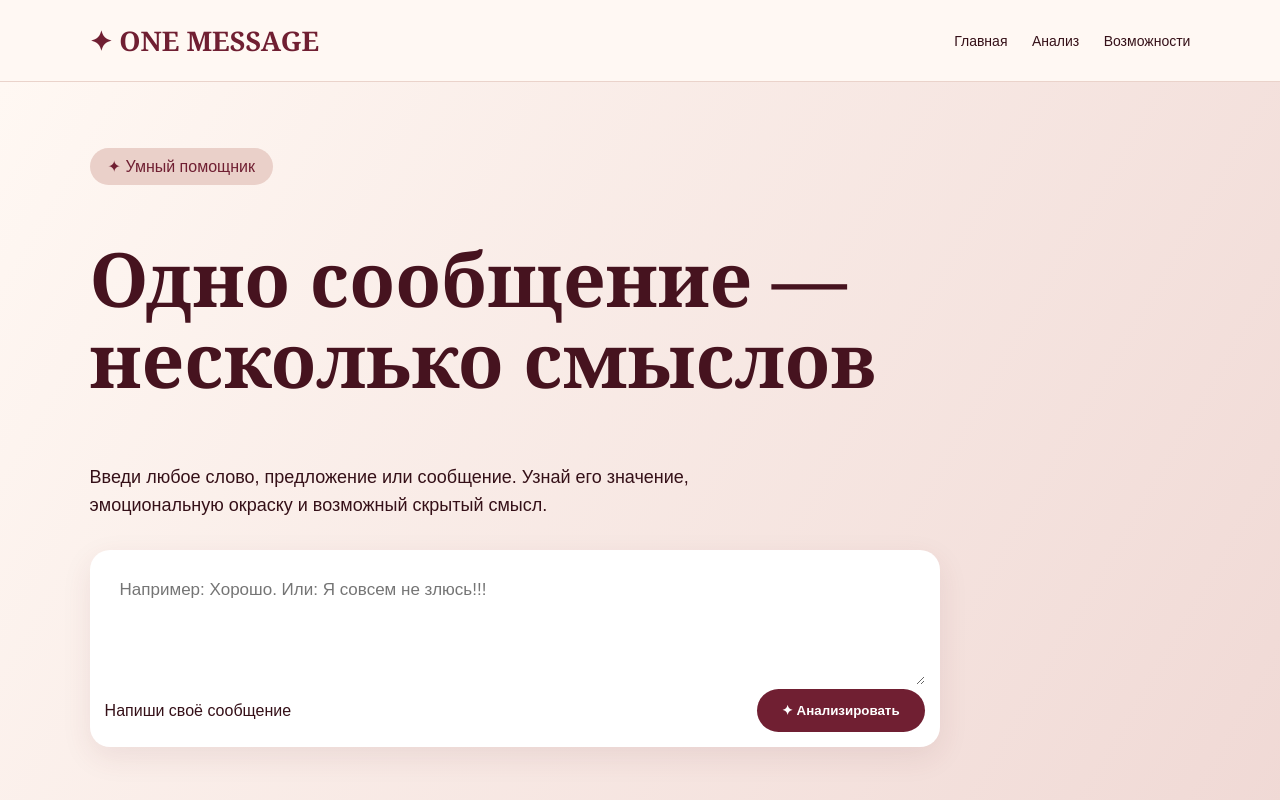
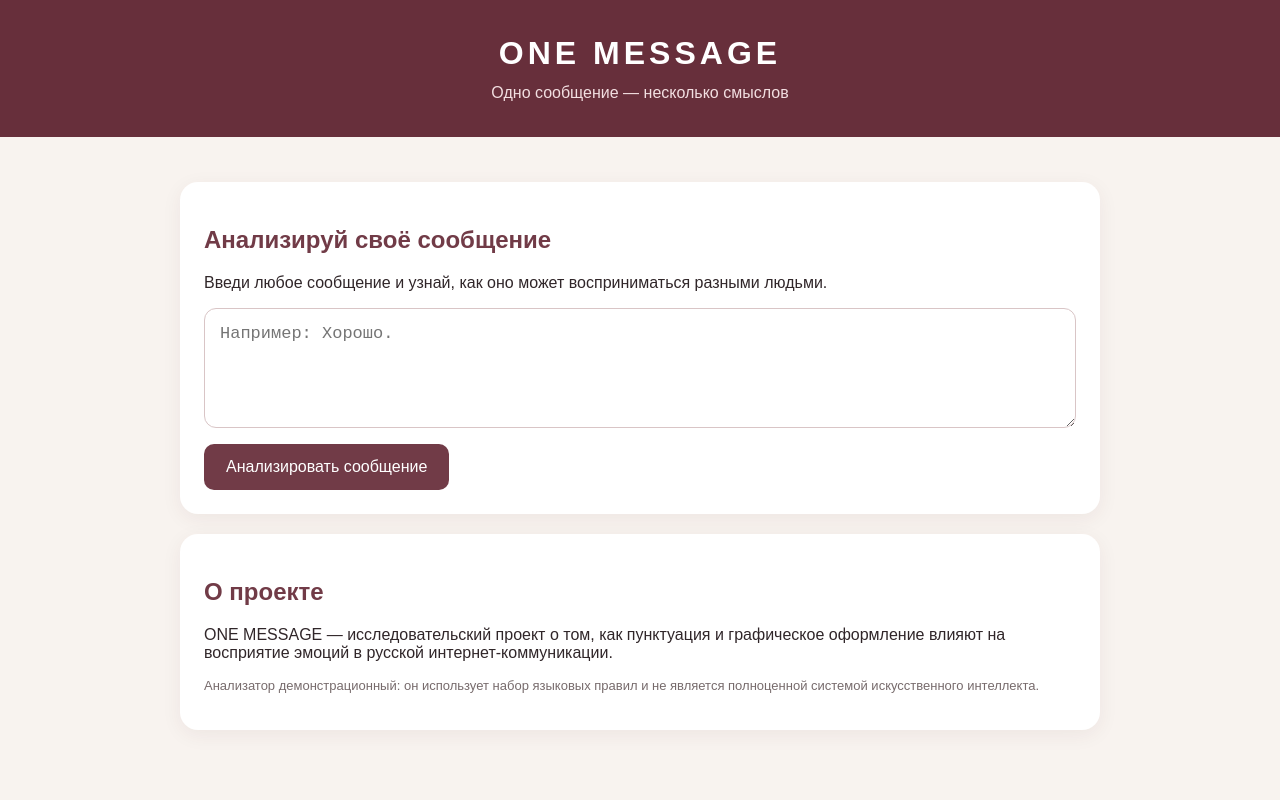
Before and after one commit to aliakaldybek702-crypto/one-message-ai, a plain HTML site: page index.html in a window 1280 px wide. Shown: the top 800 px of the page. Drawn offline with Linux system fonts and the light colour scheme.

Commit message:
Update index.html

```diff
--- a/index.html
+++ b/index.html
@@ -3,117 +3,194 @@
 <head>
 <meta charset="UTF-8">
 <meta name="viewport" content="width=device-width, initial-scale=1.0">
-<title>ONE MESSAGE AI</title>
+<title>ONE MESSAGE — Анализ сообщений</title>
 <style>
 *{box-sizing:border-box}
-body{margin:0;background:#fff8f3;color:#351018;font-family:Arial,sans-serif}
-header{padding:22px 7%;display:flex;justify-content:space-between;align-items:center;border-bottom:1px solid #ead3cb}
-.logo{font: bold 27px Georgia;color:#701f32}
-nav a{margin-left:20px;text-decoration:none;color:#351018;font-size:14px}
-.hero{padding:75px 7%;background:linear-gradient(120deg,#fff8f3,#f0d9d5)}
-.tag{background:#ead0c9;color:#701f32;padding:10px 18px;border-radius:30px}
-h1{font: bold clamp(40px,7vw,75px) Georgia;max-width:850px;line-height:1.08;color:#46131f}
-.hero p{font-size:18px;line-height:1.6;max-width:650px}
-.analyzer{max-width:850px;background:white;border-radius:20px;padding:15px;margin-top:30px;box-shadow:0 10px 30px #67263a18}
-textarea{width:100%;height:120px;border:0;outline:0;padding:15px;font:17px Arial;resize:vertical}
-button{background:#701f32;color:white;border:0;border-radius:30px;padding:14px 25px;font-weight:bold;cursor:pointer}
-button:hover{background:#4c1423}
-.actions{display:flex;justify-content:space-between;align-items:center;gap:10px;flex-wrap:wrap}
-#result{display:none;background:white;padding:25px;border-radius:20px;margin-top:25px;max-width:850px;line-height:1.7}
-#result h2{color:#701f32}
-.features{padding:55px 7%}
-.features h2{text-align:center;font: bold 36px Georgia;color:#701f32}
-.cards{display:grid;grid-template-columns:repeat(auto-fit,minmax(220px,1fr));gap:18px;margin-top:30px}
-.card{background:white;border:1px solid #efdfd9;border-radius:20px;padding:25px}
-.card h3{color:#701f32}
-.card p{color:#856b68;line-height:1.5}
-.about{text-align:center;background:#f1ded8;padding:45px 20px}
-.about h2{font:32px Georgia;color:#701f32}
-footer{text-align:center;padding:25px;color:#856b68}
-@media(max-width:600px){header{flex-wrap:wrap;gap:15px}nav a{margin-left:0;margin-right:12px}.hero{padding:50px 6%}}
+body{
+ margin:0;
+ font-family:Arial,sans-serif;
+ background:#f8f3ef;
+ color:#302629;
+}
+header{
+ background:#672f3b;
+ color:white;
+ text-align:center;
+ padding:35px 15px;
+}
+header h1{letter-spacing:4px;margin:0 0 12px}
+header p{margin:0;color:#f2dfe1}
+main{max-width:950px;margin:30px auto;padding:15px}
+.card{
+ background:white;
+ border-radius:18px;
+ padding:24px;
+ margin-bottom:20px;
+ box-shadow:0 5px 20px #4b273010;
+}
+h2{color:#713b47}
+textarea{
+ width:100%;
+ min-height:120px;
+ border:1px solid #d9c5c6;
+ border-radius:12px;
+ padding:15px;
+ font-size:17px;
+ resize:vertical;
+}
+button{
+ background:#713b47;
+ color:white;
+ border:0;
+ border-radius:10px;
+ padding:14px 22px;
+ font-size:16px;
+ cursor:pointer;
+ margin-top:12px;
+}
+button:hover{background:#512631}
+.grid{
+ display:grid;
+ grid-template-columns:repeat(auto-fit,minmax(230px,1fr));
+ gap:15px;
+}
+.result{
+ background:#faf5f2;
+ border-radius:13px;
+ padding:17px;
+ line-height:1.6;
+}
+.teen{border-top:5px solid #b56b79}
+.adult{border-top:5px solid #71849c}
+.small{font-size:13px;color:#776b6c}
+.hidden{display:none}
 </style>
 </head>
 <body>
+
 <header>
-<div class="logo">✦ ONE MESSAGE</div>
-<nav>
-<a href="#home">Главная</a>
-<a href="#analysis">Анализ</a>
-<a href="#features">Возможности</a>
-</nav>
+<h1>ONE MESSAGE</h1>
+<p>Одно сообщение — несколько смыслов</p>
 </header>
 
-<section class="hero" id="home">
-<span class="tag">✦ Умный помощник</span>
-<h1>Одно сообщение — несколько смыслов</h1>
-<p>Введи любое слово, предложение или сообщение. Узнай его значение, эмоциональную окраску и возможный скрытый смысл.</p>
+<main>
+<section class="card">
+<h2>Анализируй своё сообщение</h2>
+<p>Введи любое сообщение и узнай, как оно может восприниматься разными людьми.</p>
+<textarea id="message" placeholder="Например: Хорошо."></textarea>
+<br>
+<button onclick="analyze()">Анализировать сообщение</button>
+</section>
 
-<div class="analyzer" id="analysis">
-<textarea id="message" placeholder="Например: Хорошо. Или: Я совсем не злюсь!!!"></textarea>
-<div class="actions">
-<span>Напиши своё сообщение</span>
-<button onclick="analyze()">✦ Анализировать</button>
+<section id="results" class="hidden">
+<div class="card">
+<h2>1. Общий анализ сообщения</h2>
+<div class="result" id="general"></div>
+</div>
+
+<div class="card">
+<h2>2. Восприятие разных поколений</h2>
+<div class="grid">
+<div class="result teen">
+<h3>Подростки</h3>
+<div id="teen"></div>
+</div>
+<div class="result adult">
+<h3>Взрослые</h3>
+<div id="adult"></div>
 </div>
 </div>
-<div id="result" aria-live="polite"></div>
-</section>
+<p class="small">Это возможные варианты восприятия, а не мнение всех подростков или взрослых. Реакция зависит от контекста и личного опыта.</p>
+</div>
 
-<section class="features" id="features">
-<h2>Возможности помощника</h2>
-<div class="cards">
-<div class="card"><h3>📖 Значение слов</h3><p>Объяснение слов, выражений и примеров употребления.</p></div>
-<div class="card"><h3>♡ Анализ эмоций</h3><p>Возможная эмоциональная окраска сообщения.</p></div>
-<div class="card"><h3>⁉ Пунктуация</h3><p>Как точки, многоточия и знаки меняют восприятие.</p></div>
-<div class="card"><h3>✎ Оформление</h3><p>Анализ заглавных букв, повторов и эмодзи.</p></div>
-<div class="card"><h3>⇄ Сравнение</h3><p>Сравнение разных вариантов одного сообщения.</p></div>
-<div class="card"><h3>☼ Контекст</h3><p>Как ситуация общения влияет на смысл.</p></div>
+<div class="card">
+<h2>3. Сравнение</h2>
+<div class="result" id="comparison"></div>
 </div>
 </section>
 
-<section class="about">
-<h2>Больше, чем просто слова</h2>
-<p>Исследуем, как цифровое общение передаёт эмоции и смыслы.</p>
+<section class="card">
+<h2>О проекте</h2>
+<p>ONE MESSAGE — исследовательский проект о том, как пунктуация и графическое оформление влияют на восприятие эмоций в русской интернет-коммуникации.</p>
+<p class="small">Анализатор демонстрационный: он использует набор языковых правил и не является полноценной системой искусственного интеллекта.</p>
 </section>
-<footer>ONE MESSAGE AI · 2026</footer>
+</main>
 
 <script>
 function analyze(){
-const input=document.getElementById("message").value.trim();
-const result=document.getElementById("result");
-if(!input){alert("Сначала введи сообщение!");return;}
+ const raw=document.getElementById("message").value.trim();
+ if(!raw){
+  alert("Сначала введи сообщение!");
+  return;
+ }
 
-const lower=input.toLowerCase();
-const dots=(input.match(/\./g)||[]).length;
-const ex=(input.match(/!/g)||[]).length;
-const q=(input.match(/\?/g)||[]).length;
-const emoji=/[\u{1F300}-\u{1FAFF}]/u.test(input);
+ const lower=raw.toLowerCase();
+ let punctuation=[];
+ let emotion="Нейтральная или неопределённая эмоциональная окраска.";
+ let teenText="Могут воспринимать сообщение по-разному в зависимости от ситуации и отношений с собеседником.";
+ let adultText="Могут воспринимать сообщение по-разному в зависимости от ситуации и привычного стиля общения.";
 
-let emotion="Эмоцию нельзя достоверно определить только по тексту.";
-if(/спасибо|ура|рад|рада|счаст|люблю|классно/.test(lower))emotion="Возможна положительная эмоциональная окраска.";
-else if(/злюсь|ненавиж|бесит|ужасно|надоело/.test(lower))emotion="Возможна отрицательная эмоциональная окраска.";
-else if(/груст|печаль|одинок|скучаю/.test(lower))emotion="Возможна грустная эмоциональная окраска.";
+ if(raw.endsWith(".")){
+  punctuation.push("Точка в конце предложения.");
+  teenText="Некоторые подростки могут воспринять точку как холодность или серьёзный тон.";
+  adultText="Некоторые взрослые могут воспринять точку как обычное завершение предложения.";
+ }
+ if(raw.includes("!")){
+  punctuation.push("Восклицательный знак усиливает выразительность.");
+  teenText="Может восприниматься как эмоциональность, радость или настойчивость.";
+  adultText="Может восприниматься как эмоциональное подчёркивание мысли.";
+ }
+ if(raw.includes("?")){
+  punctuation.push("Вопросительный знак обозначает вопрос, но в контексте может передавать удивление или сомнение.");
+ }
+ if(raw.includes("...")){
+  punctuation.push("Многоточие может создавать ощущение паузы, недосказанности или сомнения.");
+  teenText="Могут увидеть в многоточии намёк, обиду или недовольство.";
+  adultText="Могут интерпретировать его как паузу или незавершённость мысли.";
+ }
+ if(raw===raw.toUpperCase() && /[А-ЯA-Z]/.test(raw)){
+  punctuation.push("Заглавные буквы могут усиливать визуальную выразительность.");
+  teenText="Могут воспринять текст как крик или сильное эмоциональное высказывание.";
+  adultText="Могут воспринять текст как акцент или повышенную эмоциональность.";
+ }
 
-let punctuation="Особых пунктуационных сигналов не обнаружено.";
-if(input.includes("..."))punctuation="Многоточие может передавать паузу, сомнение или незавершённость мысли.";
-else if(ex>=2)punctuation="Несколько восклицательных знаков усиливают эмоциональную выразительность.";
-else if(dots>0)punctuation="Точка обозначает завершённость. В переписке иногда воспринимается как сдержанность.";
-else if(q>0)punctuation="Вопросительный знак обозначает вопрос или запрос реакции.";
+ if(/[😀😂😊❤️😍🥰✨]/u.test(raw)){
+  punctuation.push("Положительные эмодзи могут усиливать дружелюбный тон.");
+ }
+ if(/[😡😭😒🙄💔]/u.test(raw)){
+  punctuation.push("Эмодзи могут передавать недовольство, грусть или разочарование.");
+ }
 
-let style="Обычное графическое оформление.";
-if(input===input.toUpperCase() && /[А-ЯA-Z]/i.test(input))style="Заглавные буквы могут восприниматься как усиление интонации.";
-if(emoji)style+=" Присутствует эмодзи, дополняющий эмоциональный смысл.";
+ if(/люблю|ура|супер|класс|спасибо|радост|обожаю/.test(lower)){
+  emotion="В сообщении заметны признаки положительной эмоциональной окраски.";
+ }
+ if(/ненавиж|злюсь|ужас|отстань|бесит|плохо/.test(lower)){
+  emotion="В сообщении заметны признаки отрицательной эмоциональной окраски.";
+ }
 
-function safe(s){return s.replace(/[&<>"']/g,c=>({"&":"&amp;","<":"&lt;",">":"&gt;",'"':"&quot;","'":"&#39;"}[c]));}
+ if(punctuation.length===0){
+  punctuation.push("Выраженных особенностей пунктуации или оформления не обнаружено.");
+ }
 
-result.style.display="block";
-result.innerHTML="<h2>✦ Результат анализа</h2>"+
-"<p><b>Сообщение:</b> "+safe(input)+"</p>"+
-"<p><b>Эмоциональная окраска:</b> "+emotion+"</p>"+
-"<p><b>Пунктуация:</b> "+punctuation+"</p>"+
-"<p><b>Графическое оформление:</b> "+style+"</p>"+
-"<p><b>Вывод:</b> Восприятие сообщения зависит от слов, оформления, контекста и отношений между собеседниками.</p>"+
-"<small>Демонстрационный анализ по правилам, не полноценный искусственный интеллект.</small>";
-result.scrollIntoView({behavior:"smooth",block:"nearest"});
+ document.getElementById("general").innerHTML=
+ "<b>Текст:</b> "+escapeHTML(raw)+
+ "<br><b>Эмоциональная окраска:</b> "+emotion+
+ "<br><b>Пунктуация и оформление:</b> "+punctuation.map(escapeHTML).join("<br>");
+
+ document.getElementById("teen").textContent=teenText;
+ document.getElementById("adult").textContent=adultText;
+
+ document.getElementById("comparison").textContent=
+ "Подростки и взрослые могут по-разному интерпретировать одинаковые графические средства. Однако возраст сам по себе не определяет реакцию: важны контекст, отношения между собеседниками и индивидуальные привычки общения.";
+
+ document.getElementById("results").classList.remove("hidden");
+ document.getElementById("results").scrollIntoView({behavior:"smooth"});
+}
+
+function escapeHTML(value){
+ return value.replace(/[&<>"']/g,function(c){
+  return {"&":"&amp;","<":"&lt;",">":"&gt;",'"':"&quot;","'":"&#39;"}[c];
+ });
 }
 </script>
 </body>
```
